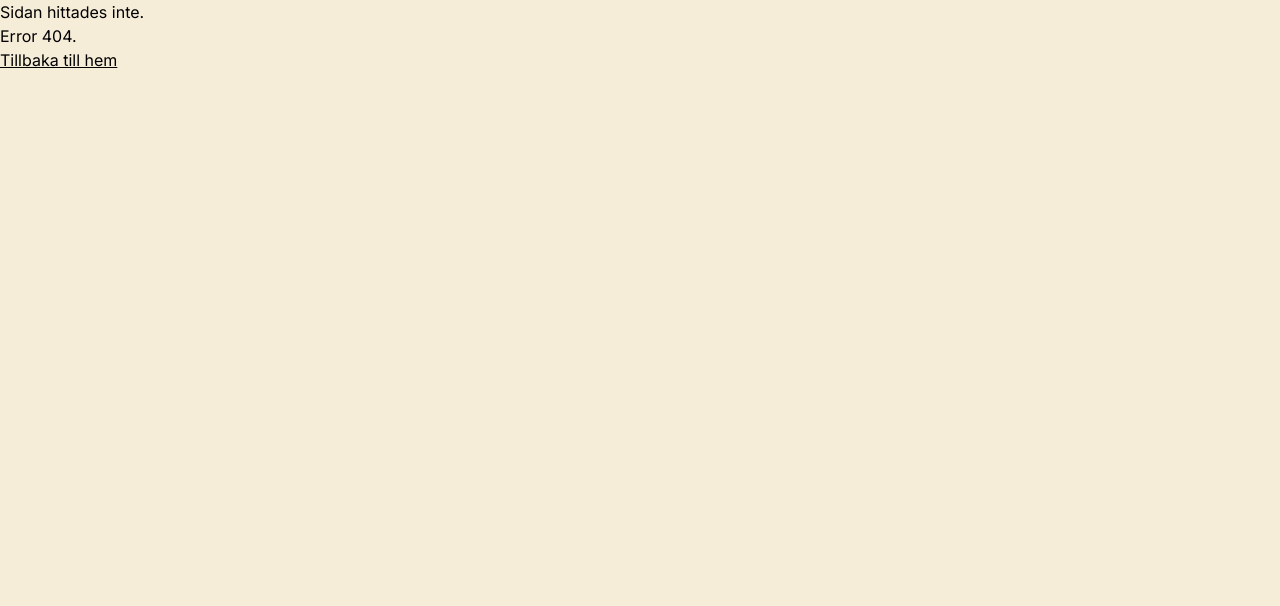
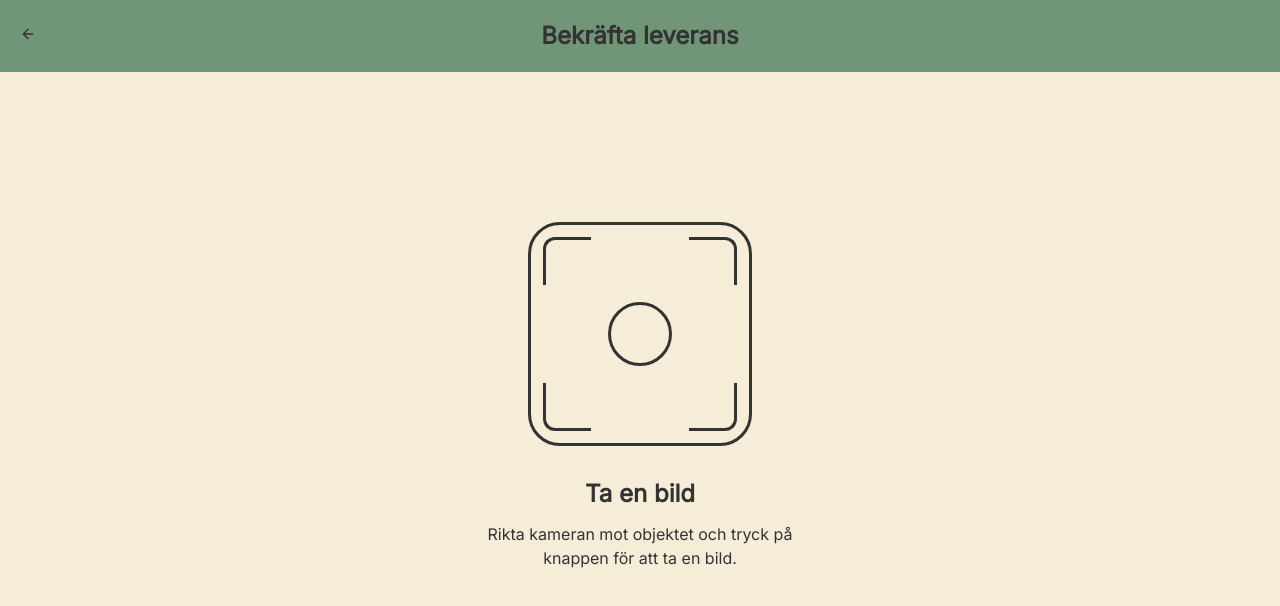
Before and after one commit to ChasAcademy-Team-9/frontend, a React (Vite) app: page /photo in a window 1280 px wide. Before the commit this address had no page. Shown: the top 606 px of the page. Built offline with nearby package versions, Linux system fonts and the light colour scheme.

Commit message:
add Photo page and update router configuration

```diff
--- a/src/main.tsx
+++ b/src/main.tsx
@@ -19,6 +19,7 @@ import ConfirmationScanning from "./pages/ConfirmationScanning.tsx";
 import Driver from "./pages/Driver.tsx";
 import { Sender } from "./pages/sender/Sender.tsx";
 import { New } from "./pages/sender/New.tsx";
+import Photo from "./pages/Photo.tsx";
 
 const router = createBrowserRouter([
   { path: "/", element: <App /> },
@@ -38,6 +39,7 @@ const router = createBrowserRouter([
   { path: "/sender", element: <Sender /> },
   { path: "/sender/new", element: <New /> },
   { path: "*", element: <NotFound /> },
+  { path: "/photo", element: <Photo /> },
 ]);
 
 createRoot(document.getElementById("root")!).render(
--- /dev/null
+++ b/src/pages/Photo.tsx
@@ -0,0 +1,41 @@
+import BackArrow from "../components/BackArrow"
+
+const Photo = () => {
+     return (
+          <div className="min-h-screen flex flex-col bg-background">
+
+               <div className="relative p-5 bg-secondary text-text-dark">
+                    <div className="absolute left-5 top-1/2 transform -translate-y-1/2">
+                         <BackArrow />
+                    </div>
+                    <h1 className="text-2xl font-bold text-center">Bekräfta leverans</h1>
+               </div>
+
+               <div className="flex-1 flex flex-col items-center justify-center px-5 pb-20">
+
+                    <div className="mb-8">
+                         <div className="w-56 h-56 border-[3px] border-text-dark rounded-[2rem] flex items-center justify-center relative">
+                              <div className="absolute top-3 left-3 w-12 h-12 border-t-[3px] border-l-[3px] border-text-dark rounded-tl-xl"></div>
+                              <div className="absolute top-3 right-3 w-12 h-12 border-t-[3px] border-r-[3px] border-text-dark rounded-tr-xl"></div>
+                              <div className="absolute bottom-3 left-3 w-12 h-12 border-b-[3px] border-l-[3px] border-text-dark rounded-bl-xl"></div>
+                              <div className="absolute bottom-3 right-3 w-12 h-12 border-b-[3px] border-r-[3px] border-text-dark rounded-br-xl"></div>
+                              <div className="w-16 h-16 border-[3px] border-text-dark rounded-full"></div>
+                         </div>
+                    </div>
+
+                    <div className="text-center max-w-xs">
+                         <h2 className="text-2xl font-semibold text-text-dark mb-3">
+                              Ta en bild
+                         </h2>
+                         <p className="text-text-dark text-base">
+                              Rikta kameran mot objektet och tryck på knappen för att ta en bild.
+                         </p>
+                    </div>
+
+               </div>
+
+          </div>
+     )
+}
+
+export default Photo
```
